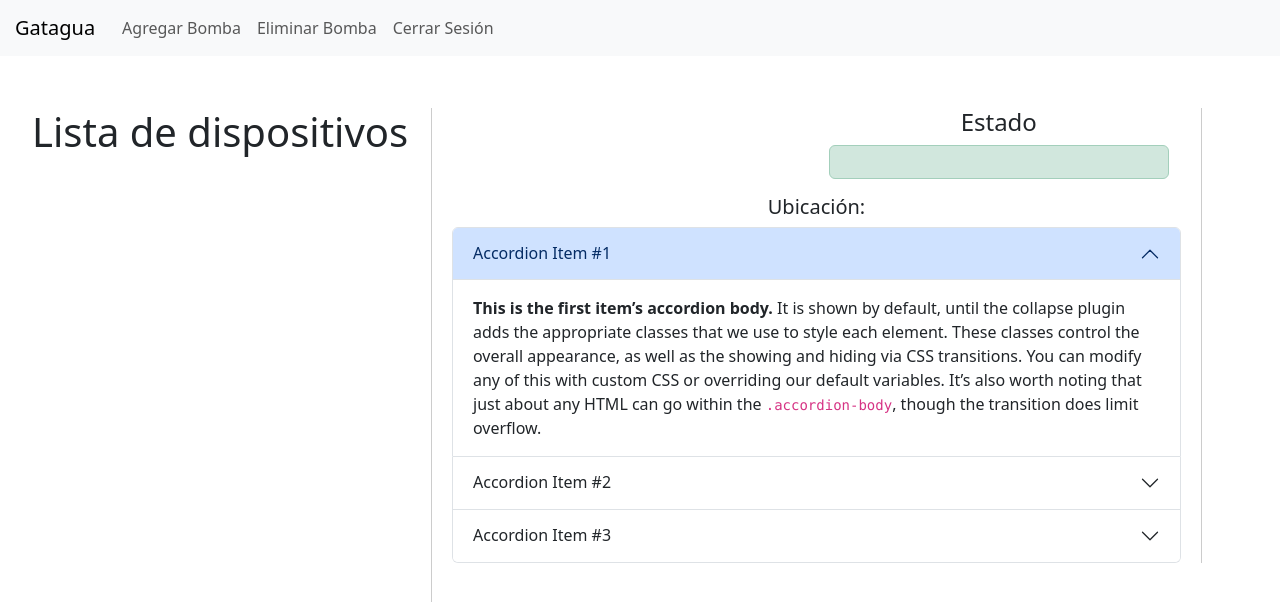
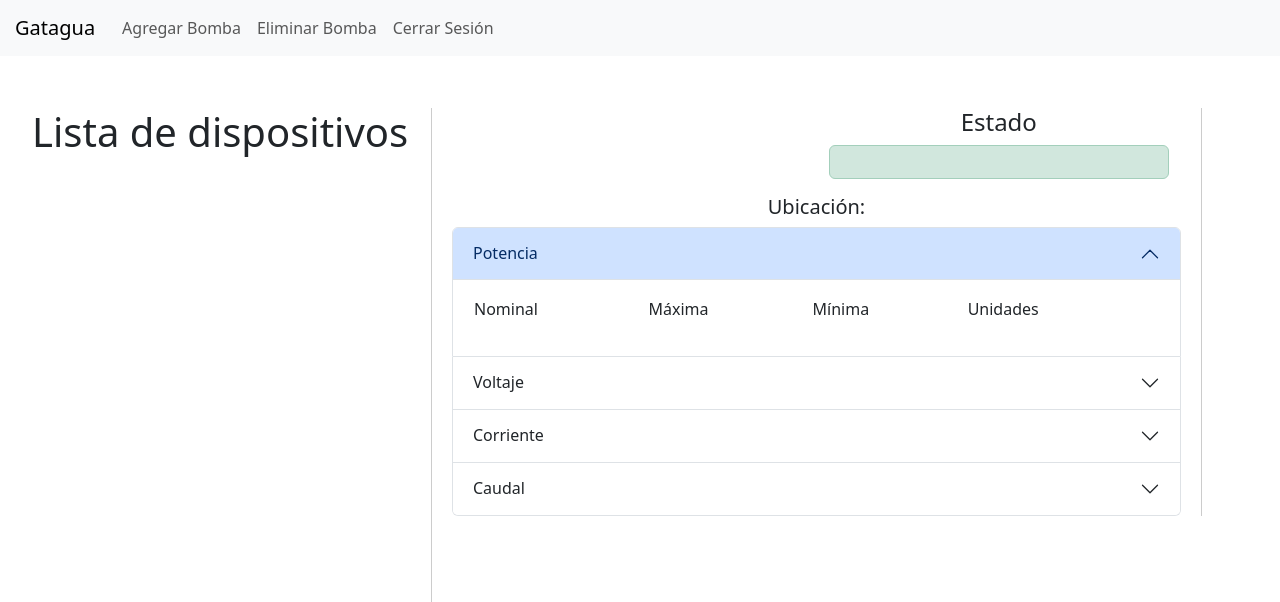
Before and after one commit to FerFabianReyes/proyectoPrograWeb, a Vue app: page /menu/analisisBomba in a window 1280 px wide. Shown: the top 602 px of the page. Built offline with nearby package versions, Linux system fonts and the light colour scheme.

Commit message:
están las tablas vacías

```diff
--- a/src/components/dispositivos/analisisBomba.vue
+++ b/src/components/dispositivos/analisisBomba.vue
@@ -27,17 +27,25 @@
                     <button class="accordion-button" type="button" data-bs-toggle="collapse"
                         data-bs-target="#panelsStayOpen-collapseOne" aria-expanded="true"
                         aria-controls="panelsStayOpen-collapseOne">
-                        Accordion Item #1
+                        Potencia
                     </button>
                 </h2>
                 <div id="panelsStayOpen-collapseOne" class="accordion-collapse collapse show">
                     <div class="accordion-body">
-                        <strong>This is the first item’s accordion body.</strong> It is shown by default, until the
-                        collapse plugin adds the appropriate classes that we use to style each element. These classes
-                        control the overall appearance, as well as the showing and hiding via CSS transitions. You can
-                        modify any of this with custom CSS or overriding our default variables. It’s also worth noting
-                        that just about any HTML can go within the <code>.accordion-body</code>, though the transition
-                        does limit overflow.
+                        <table class="table table-hover">
+                            <tr>
+                                <th>Nominal</th>
+                                <th>Máxima</th>
+                                <th>Mínima</th>
+                                <th>Unidades</th>
+                            </tr>
+                            <tr>
+                                <td></td>
+                                <td></td>
+                                <td></td>
+                                <td></td>
+                            </tr>
+                        </table>
                     </div>
                 </div>
             </div>
@@ -46,17 +54,25 @@
                     <button class="accordion-button collapsed" type="button" data-bs-toggle="collapse"
                         data-bs-target="#panelsStayOpen-collapseTwo" aria-expanded="false"
                         aria-controls="panelsStayOpen-collapseTwo">
-                        Accordion Item #2
+                        Voltaje
                     </button>
                 </h2>
                 <div id="panelsStayOpen-collapseTwo" class="accordion-collapse collapse">
                     <div class="accordion-body">
-                        <strong>This is the second item’s accordion body.</strong> It is hidden by default, until the
-                        collapse plugin adds the appropriate classes that we use to style each element. These classes
-                        control the overall appearance, as well as the showing and hiding via CSS transitions. You can
-                        modify any of this with custom CSS or overriding our default variables. It’s also worth noting
-                        that just about any HTML can go within the <code>.accordion-body</code>, though the transition
-                        does limit overflow.
+                        <table class="table table-hover">
+                            <tr>
+                                <th>Nominal</th>
+                                <th>Máxima</th>
+                                <th>Mínima</th>
+                                <th>Unidades</th>
+                            </tr>
+                            <tr>
+                                <td></td>
+                                <td></td>
+                                <td></td>
+                                <td></td>
+                            </tr>
+                        </table>
                     </div>
                 </div>
             </div>
@@ -65,17 +81,56 @@
                     <button class="accordion-button collapsed" type="button" data-bs-toggle="collapse"
                         data-bs-target="#panelsStayOpen-collapseThree" aria-expanded="false"
                         aria-controls="panelsStayOpen-collapseThree">
-                        Accordion Item #3
+                        Corriente
                     </button>
                 </h2>
                 <div id="panelsStayOpen-collapseThree" class="accordion-collapse collapse">
                     <div class="accordion-body">
-                        <strong>This is the third item’s accordion body.</strong> It is hidden by default, until the
-                        collapse plugin adds the appropriate classes that we use to style each element. These classes
-                        control the overall appearance, as well as the showing and hiding via CSS transitions. You can
-                        modify any of this with custom CSS or overriding our default variables. It’s also worth noting
-                        that just about any HTML can go within the <code>.accordion-body</code>, though the transition
-                        does limit overflow.
+                        <table class="table table-hover">
+                            <tr>
+                                <th>Nominal</th>
+                                <th>Máxima</th>
+                                <th>Mínima</th>
+                                <th>Unidades</th>
+                            </tr>
+                            <tr>
+                            <tr>
+                                <td></td>
+                                <td></td>
+                                <td></td>
+                                <td></td>
+                            </tr>
+
+                            </tr>
+                        </table>
+                    </div>
+                </div>
+            </div>
+            <div class="accordion-item">
+                <h2 class="accordion-header">
+                    <button class="accordion-button collapsed" type="button" data-bs-toggle="collapse"
+                        data-bs-target="#panelsStayOpen-collapseFour" aria-expanded="false"
+                        aria-controls="panelsStayOpen-collapseThree">
+                        Caudal
+                    </button>
+                </h2>
+                <div id="panelsStayOpen-collapseFour" class="accordion-collapse collapse">
+                    <div class="accordion-body">
+                        <table class="table table-hover">
+                            <tr>
+                                <th>Nominal</th>
+                                <th>Máxima</th>
+                                <th>Mínima</th>
+                                <th>Unidades</th>
+                            </tr>
+                            <tr>
+                                <td></td>
+                                <td></td>
+                                <td></td>
+                                <td></td>
+                            </tr>
+
+                        </table>
                     </div>
                 </div>
             </div>
```
